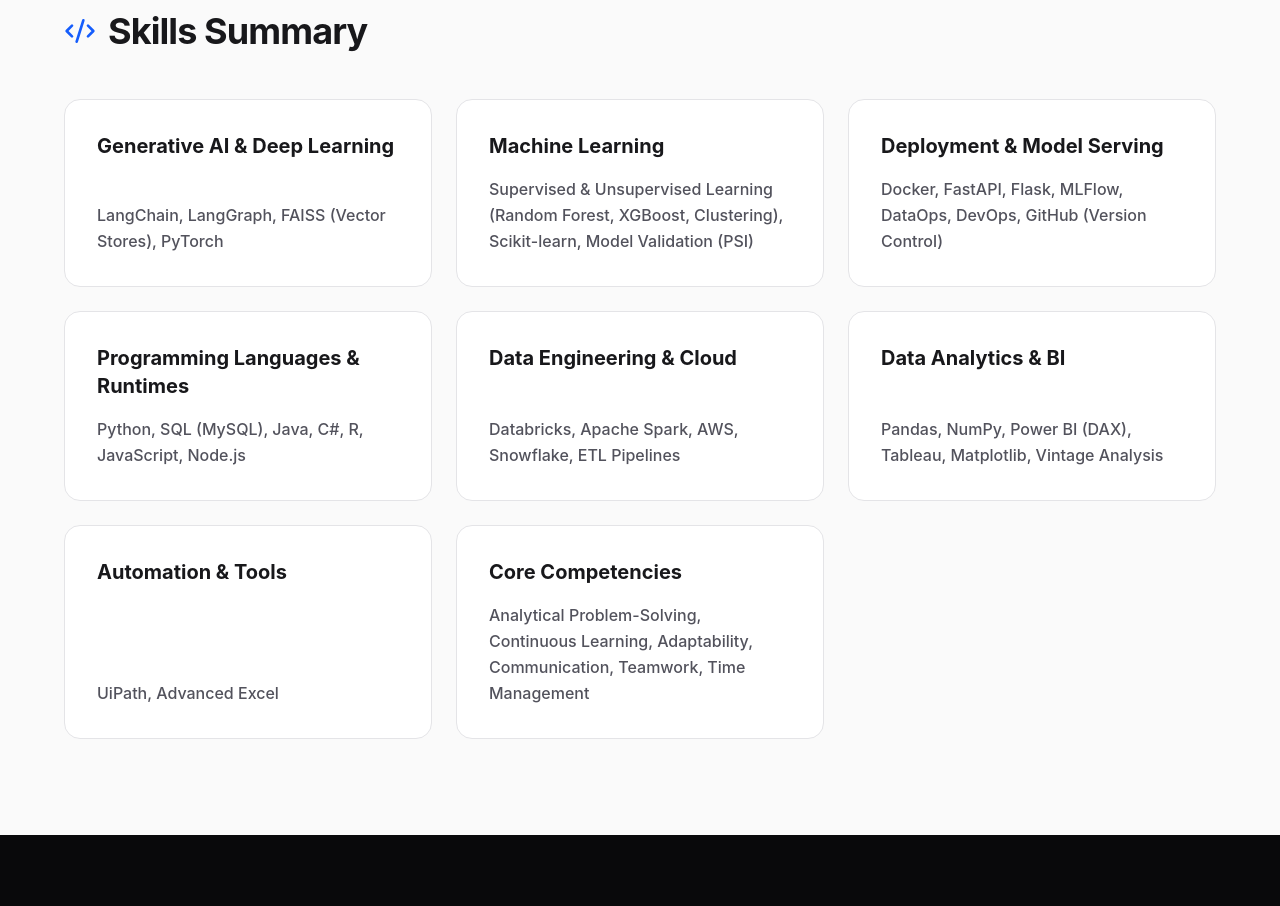
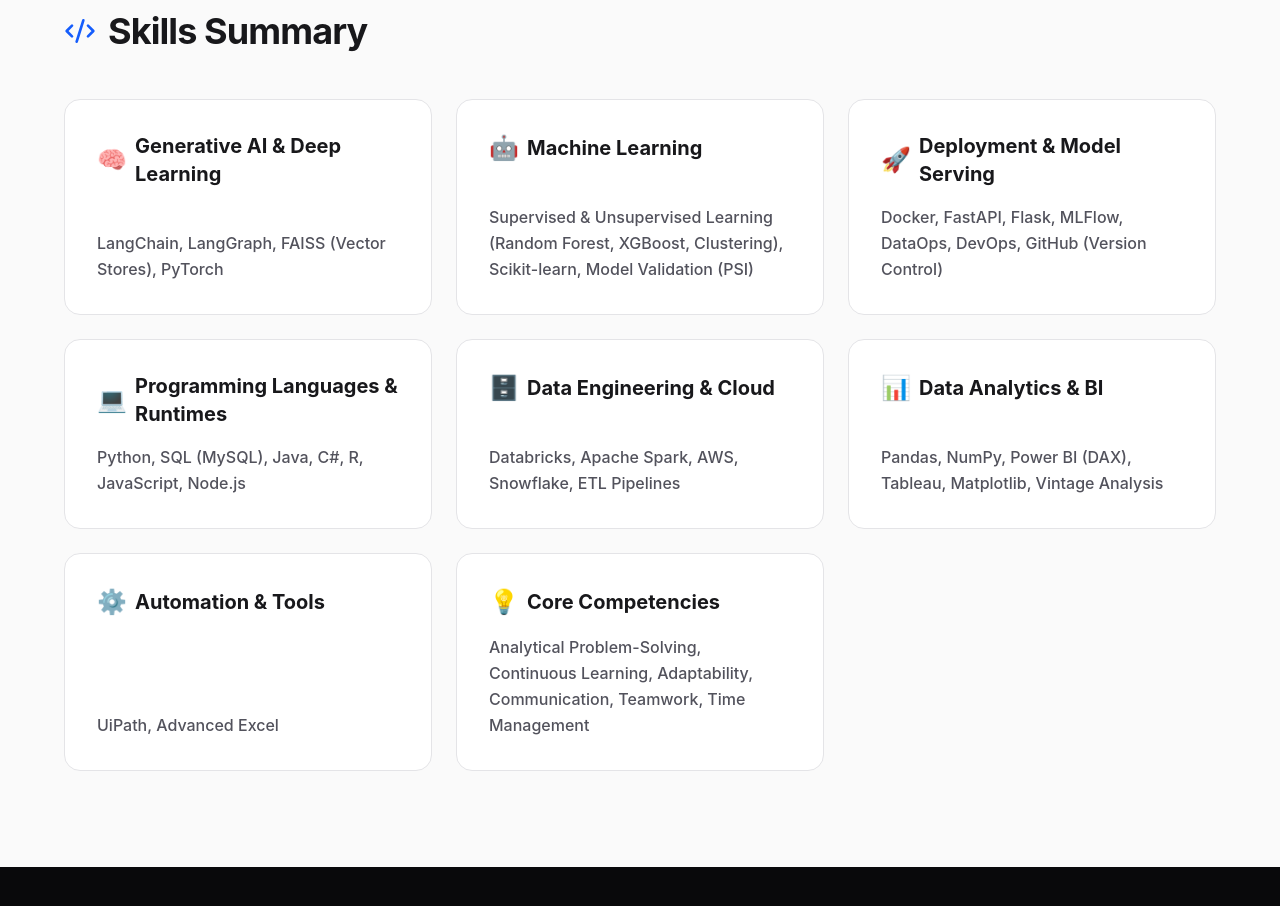
Before and after one commit to MarcusLiangg/MarcusLiang, a Next.js app: page / in a window 1280 px wide. Shown: the part 5020-5926 px from the top of the page. Built offline with nearby package versions, Linux system fonts and the light colour scheme.

Commit message:
Update page.jsx

```diff
--- a/app/page.jsx
+++ b/app/page.jsx
@@ -558,7 +558,7 @@
           </div>
         </section>
 
-        {/* Section: Skills */}
+{/* Section: Skills */}
         <section id="skills" className="min-h-screen py-24 px-6 bg-zinc-50 flex flex-col items-center justify-center overflow-hidden">
           <div className="max-w-6xl w-full">
 
@@ -593,34 +593,42 @@
               {[
                 {
                   title: "Generative AI & Deep Learning",
+                  emoji: "🧠",
                   skills: "LangChain, LangGraph, FAISS (Vector Stores), PyTorch"
                 },
                 {
                   title: "Machine Learning",
+                  emoji: "🤖",
                   skills: "Supervised & Unsupervised Learning (Random Forest, XGBoost, Clustering), Scikit-learn, Model Validation (PSI)"
                 },
                 {
                   title: "Deployment & Model Serving",
+                  emoji: "🚀",
                   skills: "Docker, FastAPI, Flask, MLFlow, DataOps, DevOps, GitHub (Version Control)"
                 },
                 {
                   title: "Programming Languages & Runtimes",
+                  emoji: "💻",
                   skills: "Python, SQL (MySQL), Java, C#, R, JavaScript, Node.js"
                 },
                 {
                   title: "Data Engineering & Cloud",
+                  emoji: "🗄️",
                   skills: "Databricks, Apache Spark, AWS, Snowflake, ETL Pipelines"
                 },
                 {
                   title: "Data Analytics & BI",
+                  emoji: "📊",
                   skills: "Pandas, NumPy, Power BI (DAX), Tableau, Matplotlib, Vintage Analysis"
                 },
                 {
                   title: "Automation & Tools",
+                  emoji: "⚙️",
                   skills: "UiPath, Advanced Excel"
                 },
                 {
                   title: "Core Competencies",
+                  emoji: "💡",
                   skills: "Analytical Problem-Solving, Continuous Learning, Adaptability, Communication, Teamwork, Time Management"
                 }
               ].map((category, index) => (
@@ -633,7 +641,8 @@
                   whileHover={{ scale: 1.02 }} // Subtle lift on hover
                   className="p-8 rounded-2xl border border-zinc-200 bg-white hover:border-blue-200 hover:shadow-md transition-all group flex flex-col"
                 >
-                  <h3 className="font-bold text-xl mb-4 text-zinc-900 group-hover:text-blue-600 transition-colors">
+                  <h3 className="font-bold text-xl mb-4 text-zinc-900 group-hover:text-blue-600 transition-colors flex items-center gap-2">
+                    <span className="text-2xl">{category.emoji}</span>
                     {category.title}
                   </h3>
                   <p className="text-zinc-600 leading-relaxed font-medium mt-auto">
```
